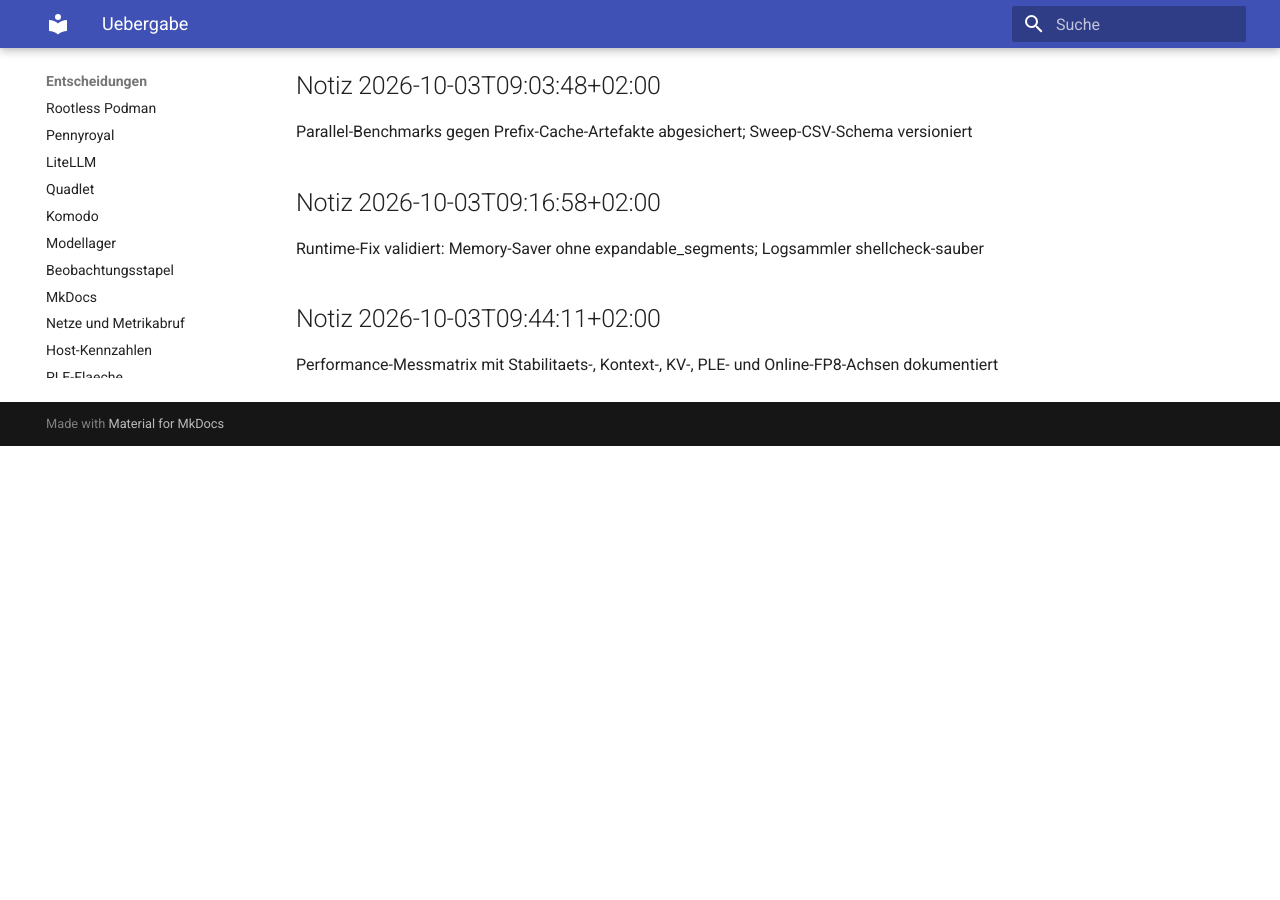
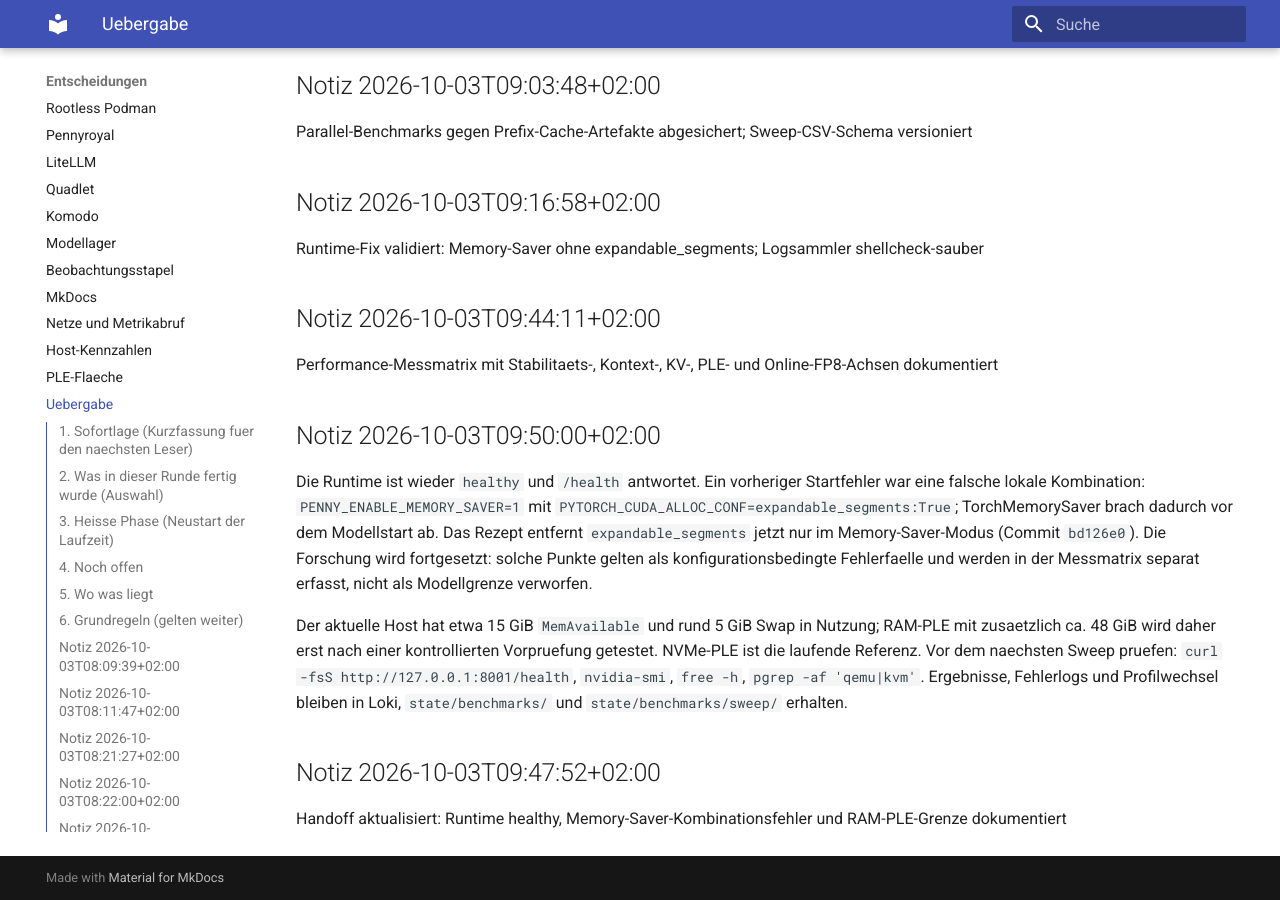
Before and after one commit to thomasdenk79-cyber/llm-infra-setup, an MkDocs documentation site: the page built from docs/HANDOFF.md, in a window 1280 px wide and 900 px high, scrolled down 4770 px. Built offline with MkDocs 1.6.1 and Material for MkDocs 9.7.7, drawn with Linux system fonts in a browser that asks for light colours; before the commit the page ends 5216 px from its top, so only the background shows below that; some of the changed text lies outside the part shown.

Commit message:
stand: 2026-10-03T09:47 gesichert (1 Dateien)

```diff
--- a/docs/HANDOFF.md
+++ b/docs/HANDOFF.md
@@ -1,4 +1,4 @@
-Zuletzt gesichert: 2026-10-03T09:44:11+02:00 durch `scripts/session-checkpoint.sh`
+Zuletzt gesichert: 2026-10-03T09:47:52+02:00 durch `scripts/session-checkpoint.sh`
 
 # Arbeitsstand und Uebergabe
 
@@ -185,3 +185,24 @@ Runtime-Fix validiert: Memory-Saver ohne expandable_segments; Logsammler shellch
 ## Notiz 2026-10-03T09:44:11+02:00
 
 Performance-Messmatrix mit Stabilitaets-, Kontext-, KV-, PLE- und Online-FP8-Achsen dokumentiert
+
+## Notiz 2026-10-03T09:50:00+02:00
+
+Die Runtime ist wieder `healthy` und `/health` antwortet. Ein vorheriger
+Startfehler war eine falsche lokale Kombination: `PENNY_ENABLE_MEMORY_SAVER=1`
+mit `PYTORCH_CUDA_ALLOC_CONF=expandable_segments:True`; TorchMemorySaver brach
+dadurch vor dem Modellstart ab. Das Rezept entfernt `expandable_segments` jetzt
+nur im Memory-Saver-Modus (Commit `bd126e0`). Die Forschung wird fortgesetzt:
+solche Punkte gelten als konfigurationsbedingte Fehlerfaelle und werden in der
+Messmatrix separat erfasst, nicht als Modellgrenze verworfen.
+
+Der aktuelle Host hat etwa 15 GiB `MemAvailable` und rund 5 GiB Swap in Nutzung;
+RAM-PLE mit zusaetzlich ca. 48 GiB wird daher erst nach einer kontrollierten
+Vorpruefung getestet. NVMe-PLE ist die laufende Referenz. Vor dem naechsten
+Sweep pruefen: `curl -fsS http://127.0.0.1:8001/health`, `nvidia-smi`,
+`free -h`, `pgrep -af 'qemu|kvm'`. Ergebnisse, Fehlerlogs und Profilwechsel
+bleiben in Loki, `state/benchmarks/` und `state/benchmarks/sweep/` erhalten.
+
+## Notiz 2026-10-03T09:47:52+02:00
+
+Handoff aktualisiert: Runtime healthy, Memory-Saver-Kombinationsfehler und RAM-PLE-Grenze dokumentiert
```
